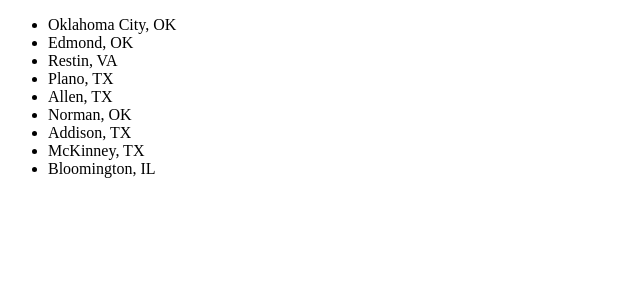
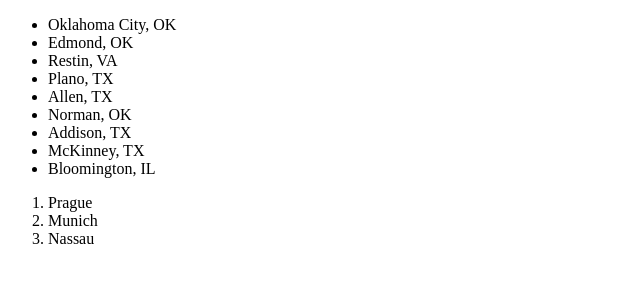
Before and after one commit to ChrisRyan31/statefarm-adt-Chris-Holman-first-website, a plain HTML site: page index.html in a window 1280 px wide. Shown: the whole page, without its empty margins (0-640 px from the left). Drawn offline with Linux system fonts and the light colour scheme.

Commit message:
added cities I want to visit

```diff
--- a/index.html
+++ b/index.html
@@ -17,6 +17,11 @@
             <li>McKinney, TX</li>
             <li>Bloomington, IL</li>
         </ul>
+        <ol>
+            <li>Prague</li>
+            <li>Munich</li>
+            <li>Nassau</li>
+        </ol>
     </body>
 
 </html>
```
